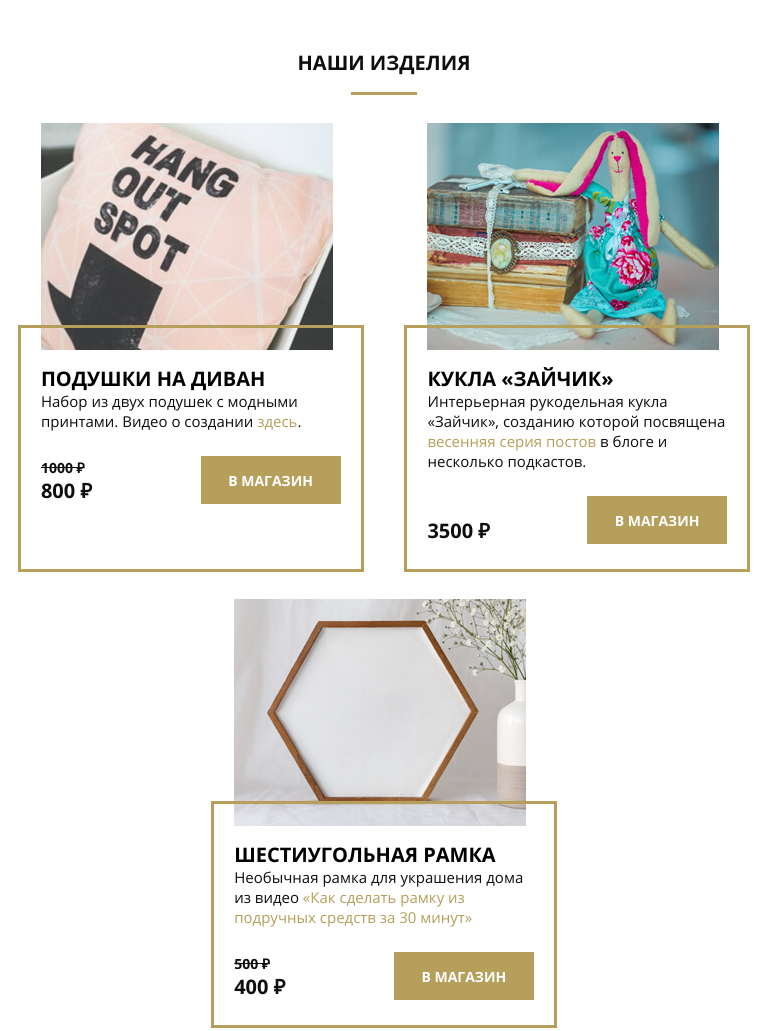
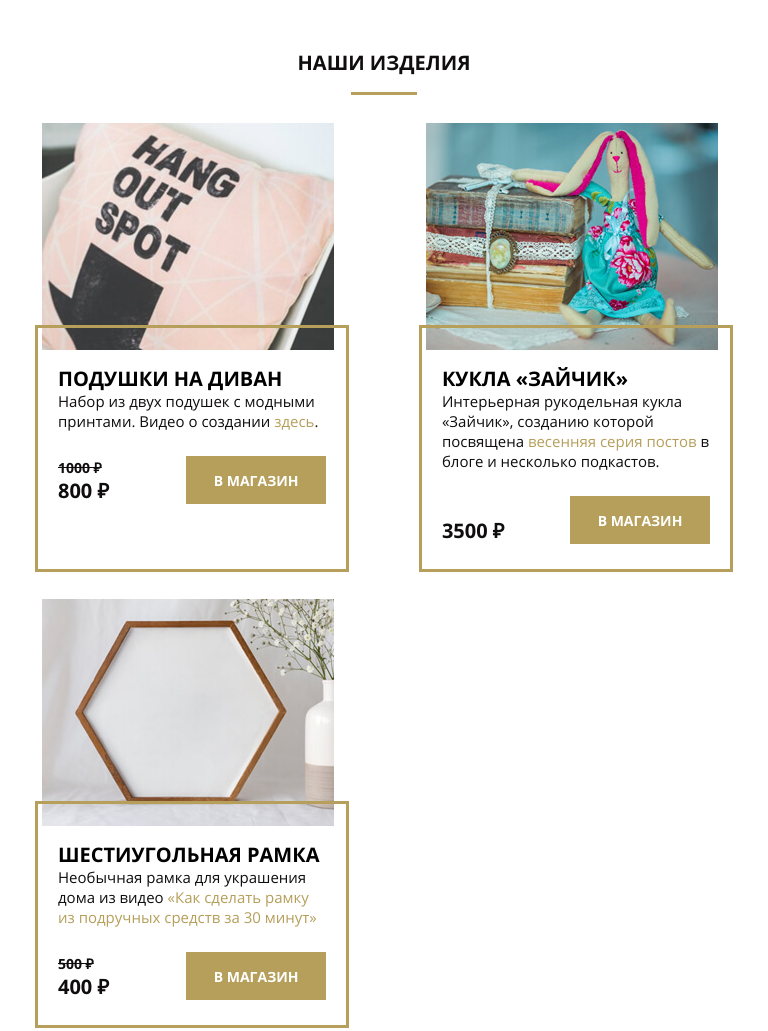
Before and after one commit to Buzorina/mq-diplom, a plain HTML site: page index.html in a window 768 px wide. Shown: the part 5180-6211 px from the top of the page. Drawn offline with Linux system fonts and the light colour scheme; files whose address does not match are found by name.

Commit message:
Add files via upload

```diff
--- a/css/style.css
+++ b/css/style.css
@@ -975,7 +975,9 @@ select {
 
   .pruduct-container {
     flex-wrap: wrap;
-    justify-content: space-around;
+    padding-left: 35px;
+    padding-right: 35px;
+
   }
 
   .product {
```
